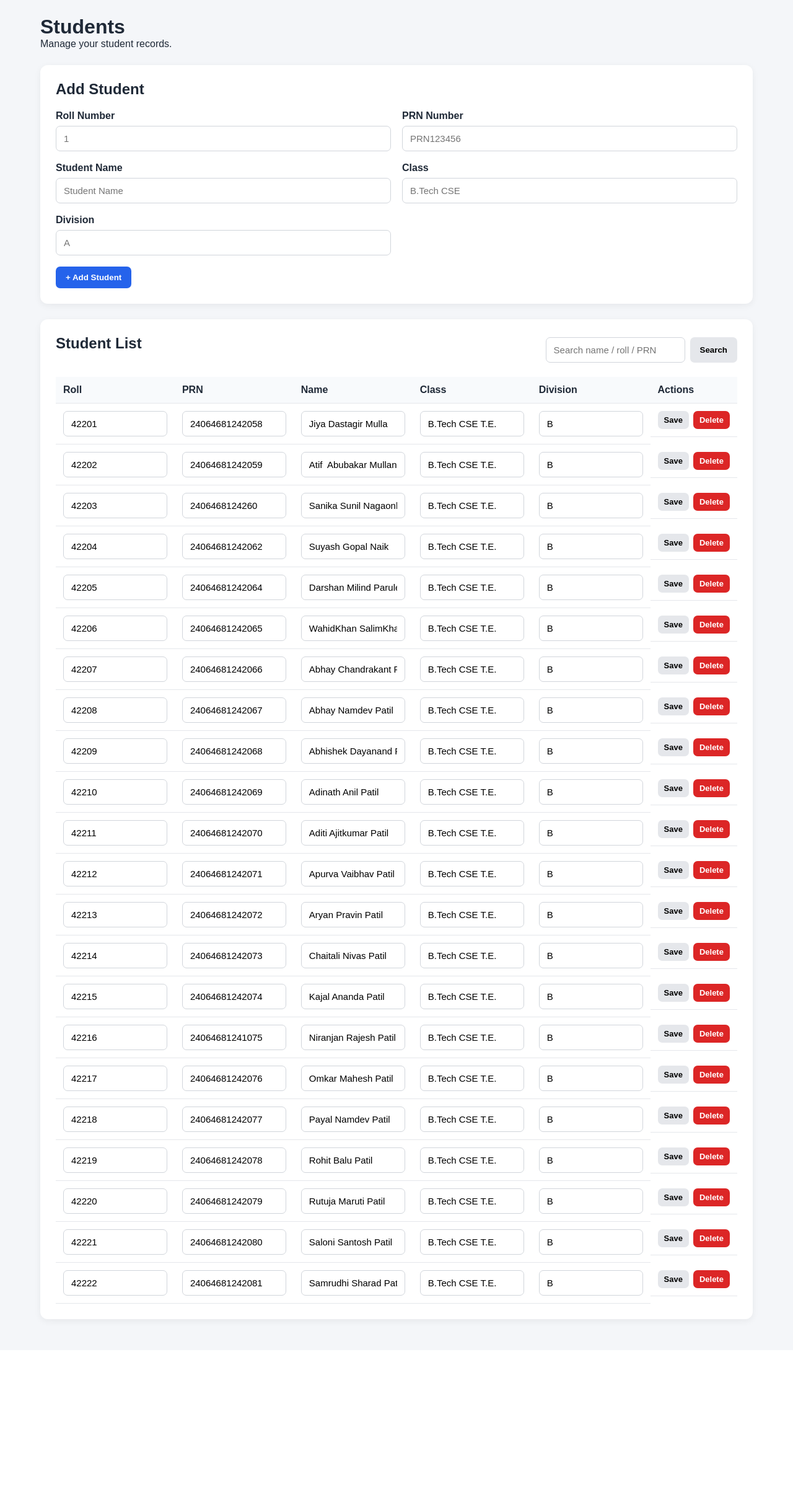
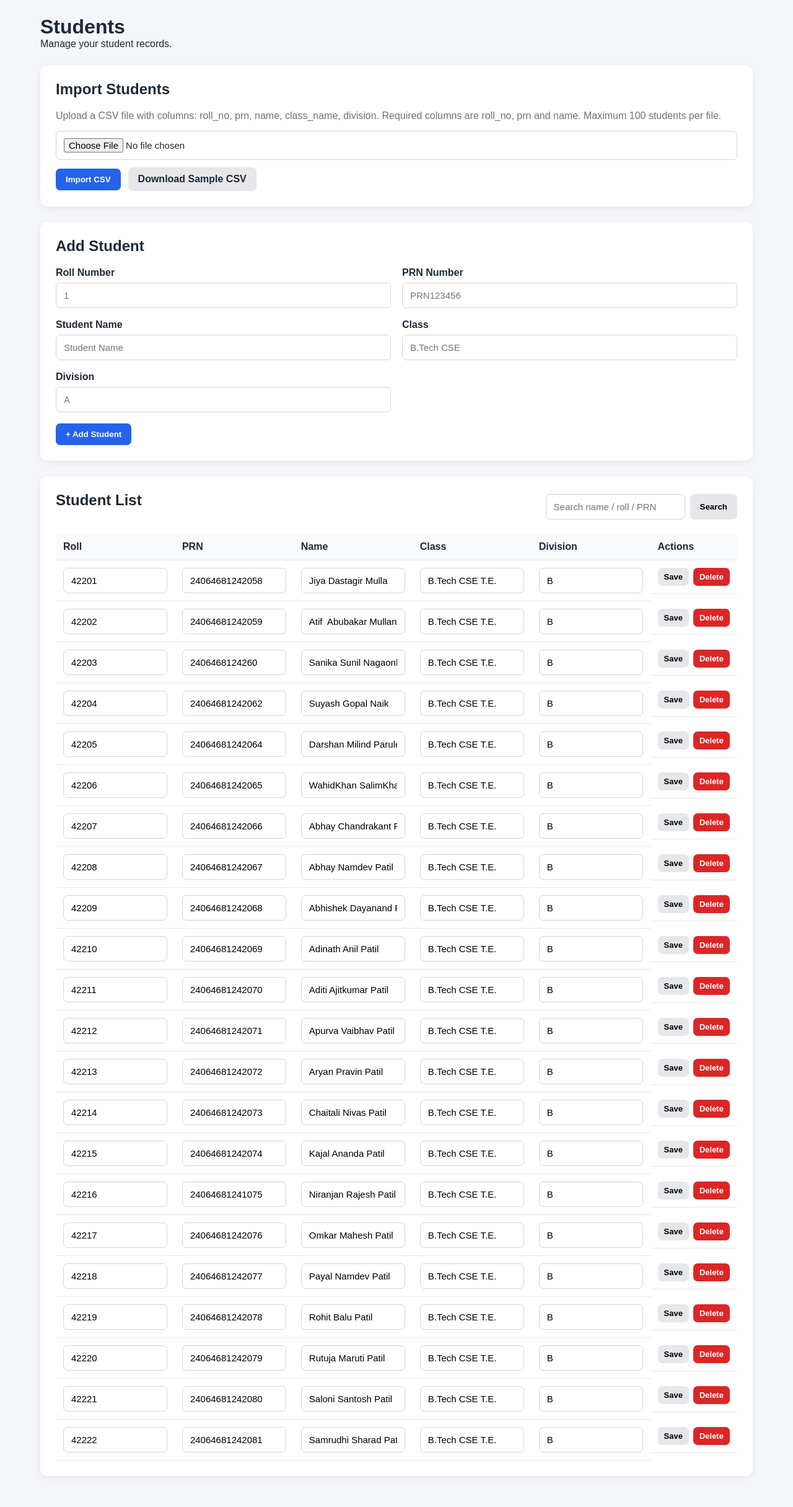
Before and after one commit to nyadav011222-eng/Nandani-yadav, a Flask app: page /students in a window 1280 px wide. Shown: the part 109-2540 px from the top of the page at 62% size. Before the commit the page ends 2246 px from the top, so only its background shows below. Run offline with Flask 3, Linux system fonts and the light colour scheme; a user stored in the database is signed in; data comes from the database, SQL or seed files in the repository; both versions use the stored data as it was after the commit.

Commit message:
Add files via upload

```diff
--- a/app.py
+++ b/app.py
@@ -5,6 +5,7 @@ from flask import (
 import sqlite3
 import csv
 import io
+import shutil
 from functools import wraps
 from werkzeug.security import generate_password_hash, check_password_hash
 from datetime import date, timedelta
@@ -13,7 +14,7 @@ import os
 app = Flask(__name__)
 app.secret_key = os.environ.get("SECRET_KEY", "change-this-secret-key")
 
-DATABASE = "attendance.db"
+DATABASE = os.environ.get("DATABASE_PATH", "attendance.db")
 
 
 # --------------------------------------------------
@@ -28,6 +29,12 @@ def get_db():
 
 
 def init_db():
+    bundled_database = "attendance.db"
+    if DATABASE != bundled_database and not os.path.exists(DATABASE):
+        if os.path.exists(bundled_database):
+            os.makedirs(os.path.dirname(DATABASE), exist_ok=True)
+            shutil.copyfile(bundled_database, DATABASE)
+
     conn = get_db()
 
     conn.executescript("""
@@ -69,8 +76,9 @@ def init_db():
         subject_id INTEGER NOT NULL,
         lecture_date TEXT NOT NULL,
         lecture_number INTEGER NOT NULL,
+        division_scope TEXT DEFAULT '',
         locked INTEGER DEFAULT 0,
-        UNIQUE(subject_id, lecture_date, lecture_number),
+        UNIQUE(subject_id, lecture_date, lecture_number, division_scope),
         FOREIGN KEY(subject_id) REFERENCES subjects(id) ON DELETE CASCADE
     );
 
@@ -84,6 +92,34 @@ def init_db():
         FOREIGN KEY(student_id) REFERENCES students(id) ON DELETE CASCADE
     );
     """)
+
+    lecture_columns = {
+        row[1]
+        for row in conn.execute("PRAGMA table_info(lectures)").fetchall()
+    }
+    if "division_scope" not in lecture_columns:
+        conn.execute("PRAGMA foreign_keys = OFF")
+        conn.execute("""
+            CREATE TABLE lectures_new (
+                id INTEGER PRIMARY KEY AUTOINCREMENT,
+                subject_id INTEGER NOT NULL,
+                lecture_date TEXT NOT NULL,
+                lecture_number INTEGER NOT NULL,
+                division_scope TEXT DEFAULT '',
+                locked INTEGER DEFAULT 0,
+                UNIQUE(subject_id, lecture_date, lecture_number, division_scope),
+                FOREIGN KEY(subject_id) REFERENCES subjects(id) ON DELETE CASCADE
+            )
+        """)
+        conn.execute("""
+            INSERT INTO lectures_new
+            (id, subject_id, lecture_date, lecture_number, locked)
+            SELECT id, subject_id, lecture_date, lecture_number, locked
+            FROM lectures
+        """)
+        conn.execute("DROP TABLE lectures")
+        conn.execute("ALTER TABLE lectures_new RENAME TO lectures")
+        conn.execute("PRAGMA foreign_keys = ON")
 
     subject_columns = {
         row[1]
@@ -431,6 +467,110 @@ def add_student():
     return redirect(url_for("students"))
 
 
+@app.route("/students/import", methods=["POST"])
+@login_required
+def import_students():
+
+    uploaded_file = request.files.get("student_file")
+
+    if not uploaded_file or not uploaded_file.filename:
+        flash("Choose a CSV file to import.", "danger")
+        return redirect(url_for("students"))
+
+    try:
+        content = uploaded_file.stream.read().decode("utf-8-sig")
+        reader = csv.DictReader(io.StringIO(content))
+        required_columns = {"roll_no", "prn", "name"}
+        columns = {
+            column.strip().lower()
+            for column in (reader.fieldnames or [])
+            if column
+        }
+
+        if not required_columns.issubset(columns):
+            flash(
+                "CSV must include roll_no, prn and name columns.",
+                "danger"
+            )
+            return redirect(url_for("students"))
+
+        rows = list(reader)
+
+        if not rows:
+            flash("The CSV file does not contain any students.", "danger")
+            return redirect(url_for("students"))
+
+        if len(rows) > 100:
+            flash("You can import a maximum of 100 students at a time.", "danger")
+            return redirect(url_for("students"))
+
+        conn = get_db()
+        added = 0
+        skipped = 0
+        invalid = 0
+
+        try:
+            for row in rows:
+                normalized_row = {
+                    (key or "").strip().lower(): (value or "").strip()
+                    for key, value in row.items()
+                }
+                roll_no = normalized_row.get("roll_no", "")
+                prn = normalized_row.get("prn", "")
+                name = normalized_row.get("name", "")
+
+                if not roll_no or not prn or not name:
+                    invalid += 1
+                    continue
+
+                try:
+                    conn.execute(
+                        """
+                        INSERT INTO students
+                        (roll_no, prn, name, class_name, division)
+                        VALUES (?, ?, ?, ?, ?)
+                        """,
+                        (
+                            roll_no,
+                            prn,
+                            name,
+                            normalized_row.get("class_name", ""),
+                            normalized_row.get("division", "")
+                        )
+                    )
+                    added += 1
+                except sqlite3.IntegrityError:
+                    skipped += 1
+
+            conn.commit()
+        finally:
+            conn.close()
+
+        summary = f"Imported {added} student(s)."
+        if skipped:
+            summary += f" Skipped {skipped} duplicate PRN(s)."
+        if invalid:
+            summary += f" Skipped {invalid} incomplete row(s)."
+        flash(summary, "success" if added else "danger")
+
+    except (UnicodeDecodeError, csv.Error):
+        flash("The uploaded file is not a valid UTF-8 CSV file.", "danger")
+
+    return redirect(url_for("students"))
+
+
+@app.route("/students/sample.csv")
+@login_required
+def student_import_sample():
+
+    sample = "roll_no,prn,name,class_name,division\n1,PRN123456,Student Name,B.Tech CSE,A\n"
+    return Response(
+        sample,
+        mimetype="text/csv",
+        headers={"Content-Disposition": "attachment; filename=students_sample.csv"}
+    )
+
+
 @app.route("/students/edit/<int:student_id>", methods=["POST"])
 @login_required
 def edit_student(student_id):
@@ -581,18 +721,27 @@ def delete_subject(subject_id):
 @login_required
 def attendance():
 
+    selected_division = request.args.get("division", "").strip()
     conn = get_db()
 
     subjects = conn.execute(
         "SELECT * FROM subjects ORDER BY name"
     ).fetchall()
 
+    divisions = conn.execute("""
+        SELECT DISTINCT division
+        FROM students
+        WHERE active = 1 AND TRIM(division) != ''
+        ORDER BY division
+    """).fetchall()
+
     students = conn.execute("""
         SELECT *
         FROM students
         WHERE active = 1
+        AND (? = '' OR division = ?)
         ORDER BY CAST(roll_no AS INTEGER), name
-    """).fetchall()
+    """, (selected_division, selected_division)).fetchall()
 
     conn.close()
 
@@ -600,6 +749,8 @@ def attendance():
         "attendence.html",
         subjects=subjects,
         students=students,
+        divisions=divisions,
+        selected_division=selected_division,
         today=date.today().isoformat()
     )
 
@@ -617,6 +768,7 @@ def create_lecture():
     subject_id = data.get("subject_id")
     lecture_date = data.get("lecture_date")
     lecture_number = data.get("lecture_number")
+    division_scope = (data.get("division_scope") or "").strip()
 
     if not subject_id or not lecture_date or not lecture_number:
         return jsonify({
@@ -632,10 +784,12 @@ def create_lecture():
         WHERE subject_id = ?
         AND lecture_date = ?
         AND lecture_number = ?
+        AND division_scope = ?
     """, (
         subject_id,
         lecture_date,
         lecture_number
+        , division_scope
     )).fetchone()
 
     if lecture:
@@ -648,33 +802,16 @@ def create_lecture():
 
             cursor = conn.execute("""
                 INSERT INTO lectures
-                (subject_id, lecture_date, lecture_number)
-                VALUES (?, ?, ?)
+                (subject_id, lecture_date, lecture_number, division_scope)
+                VALUES (?, ?, ?, ?)
             """, (
                 subject_id,
                 lecture_date,
-                lecture_number
+                lecture_number,
+                division_scope
             ))
 
             lecture_id = cursor.lastrowid
-
-            # Create default Absent records
-            students = conn.execute("""
-                SELECT id
-                FROM students
-                WHERE active = 1
-            """).fetchall()
-
-            for student in students:
-
-                conn.execute("""
-                    INSERT OR IGNORE INTO attendance
-                    (lecture_id, student_id, status)
-                    VALUES (?, ?, 'A')
-                """, (
-                    lecture_id,
-                    student["id"]
-                ))
 
             conn.commit()
 
@@ -688,10 +825,12 @@ def create_lecture():
                 WHERE subject_id = ?
                 AND lecture_date = ?
                 AND lecture_number = ?
+                AND division_scope = ?
             """, (
                 subject_id,
                 lecture_date,
-                lecture_number
+                lecture_number,
+                division_scope
             )).fetchone()
 
             lecture_id = lecture["id"]
@@ -718,6 +857,7 @@ def create_lecture():
         "success": True,
         "lecture_id": lecture_id,
         "locked": bool(lecture["locked"]),
+        "division_scope": lecture["division_scope"],
         "attendance": result
     })
 
@@ -766,6 +906,26 @@ def save_attendance():
             "success": False,
             "message": "Attendance is locked."
         }), 403
+
+    division_scope = lecture["division_scope"]
+    active_students = conn.execute("""
+        SELECT id
+        FROM students
+        WHERE active = 1
+        AND (? = '' OR division = ?)
+    """, (division_scope, division_scope)).fetchall()
+    active_student_ids = {str(student["id"]) for student in active_students}
+    submitted_student_ids = set(records)
+
+    if submitted_student_ids != active_student_ids or any(
+        records.get(student_id) not in ["P", "A"]
+        for student_id in active_student_ids
+    ):
+        conn.close()
+        return jsonify({
+            "success": False,
+            "message": "Mark Present or Absent for every student before saving."
+        }), 400
 
     for student_id, status in records.items():
 
@@ -818,6 +978,26 @@ def toggle_lock(lecture_id):
             "message": "Lecture not found."
         }), 404
 
+    if not lecture["locked"]:
+        division_scope = lecture["division_scope"]
+        active_students = conn.execute("""
+            SELECT id
+            FROM students
+            WHERE active = 1
+            AND (? = '' OR division = ?)
+        """, (division_scope, division_scope)).fetchall()
+        marked_students = conn.execute("""
+            SELECT COUNT(*)
+            FROM attendance
+            WHERE lecture_id = ?
+        """, (lecture_id,)).fetchone()[0]
+        if marked_students != len(active_students):
+            conn.close()
+            return jsonify({
+                "success": False,
+                "message": "Save attendance for every student before proceeding."
+            }), 400
+
     new_status = 0 if lecture["locked"] else 1
 
     conn.execute("""
@@ -842,7 +1022,9 @@ def toggle_lock(lecture_id):
 # REPORTS
 # --------------------------------------------------
 
-def build_attendance_report(start_date=None, end_date=None):
+def build_attendance_report(
+    start_date=None, end_date=None, subject_id=None, division=None
+):
 
     conn = get_db()
 
@@ -861,6 +1043,14 @@ def build_attendance_report(start_date=None, end_date=None):
     if end_date:
         date_filter += " AND l.lecture_date <= ?"
         date_params.append(end_date)
+    if subject_id:
+        date_filter += " AND l.subject_id = ?"
+        date_params.append(subject_id)
+    if division:
+        students = [
+            student for student in students
+            if student["division"] == division
+        ]
 
     report = []
 
@@ -908,19 +1098,44 @@ def reports():
         ORDER BY name
     """).fetchall()
 
+    subject_id = request.args.get("subject_id", type=int)
+    division = request.args.get("division", "").strip()
+    divisions = conn.execute("""
+        SELECT DISTINCT division
+        FROM students
+        WHERE active = 1 AND TRIM(division) != ''
+        ORDER BY division
+    """).fetchall()
     conn.close()
+    selected_subject = next(
+        (subject for subject in subjects if subject["id"] == subject_id),
+        None
+    )
 
     return render_template(
         "reports.html",
-        report=build_attendance_report(),
-        report_title="All-Time Attendance",
-        report_period="All recorded lectures"
+        report=build_attendance_report(subject_id=subject_id, division=division),
+        report_title=(
+            f"{selected_subject['name']} Attendance"
+            if selected_subject else "Overall Attendance"
+        ),
+        report_period=(
+            f"All recorded lectures for {selected_subject['name']}"
+            if selected_subject else "All recorded lectures across all subjects"
+        ),
+        subjects=subjects,
+        selected_subject_id=subject_id,
+        divisions=divisions,
+        selected_division=division
     )
 
 
 @app.route("/reports/<period>")
 @login_required
 def period_report(period):
+
+    subject_id = request.args.get("subject_id", type=int)
+    division = request.args.get("division", "").strip()
 
     today = date.today()
     if period == "weekly":
@@ -934,11 +1149,38 @@ def period_report(period):
     else:
         return redirect(url_for("reports"))
 
+    conn = get_db()
+    subjects = conn.execute(
+        "SELECT * FROM subjects ORDER BY name"
+    ).fetchall()
+    divisions = conn.execute("""
+        SELECT DISTINCT division
+        FROM students
+        WHERE active = 1 AND TRIM(division) != ''
+        ORDER BY division
+    """).fetchall()
+    conn.close()
+
+    selected_subject = next(
+        (subject for subject in subjects if subject["id"] == subject_id),
+        None
+    )
+
     return render_template(
         "reports.html",
-        report=build_attendance_report(start_date.isoformat(), today.isoformat()),
-        report_title=report_title,
-        report_period=report_period
+        report=build_attendance_report(
+            start_date.isoformat(), today.isoformat(), subject_id
+            , division
+        ),
+        report_title=(
+            f"{selected_subject['name']} {report_title}"
+            if selected_subject else f"Overall {report_title}"
+        ),
+        report_period=report_period,
+        subjects=subjects,
+        selected_subject_id=subject_id,
+        divisions=divisions,
+        selected_division=division
     )
 
 
@@ -951,13 +1193,27 @@ def period_report(period):
 def export_report():
 
     conn = get_db()
+    subject_id = request.args.get("subject_id", type=int)
+    division = request.args.get("division", "").strip()
+    period = request.args.get("period", "").strip()
+    today = date.today()
+    start_date = None
+    end_date = None
+    if period == "weekly":
+        start_date = today - timedelta(days=today.weekday())
+    elif period == "monthly":
+        start_date = today.replace(day=1)
+    if start_date:
+        start_date = start_date.isoformat()
+        end_date = today.isoformat()
 
     students = conn.execute("""
         SELECT *
         FROM students
         WHERE active = 1
+        AND (? = '' OR division = ?)
         ORDER BY CAST(roll_no AS INTEGER), name
-    """).fetchall()
+    """, (division, division)).fetchall()
 
     output = io.StringIO()
 
@@ -975,20 +1231,36 @@ def export_report():
 
     for student in students:
 
-        total = conn.execute("""
+        total_query = """
             SELECT COUNT(*)
-            FROM attendance
-            WHERE student_id = ?
-        """,
-    (student["id"],)).fetchone()[0]
+            FROM attendance a
+            JOIN lectures l ON a.lecture_id = l.id
+            WHERE a.student_id = ?
+        """
+        total_params = [student["id"]]
+        if subject_id:
+            total_query += " AND l.subject_id = ?"
+            total_params.append(subject_id)
+        if start_date:
+            total_query += " AND l.lecture_date >= ? AND l.lecture_date <= ?"
+            total_params.extend([start_date, end_date])
+        total = conn.execute(total_query, total_params).fetchone()[0]
 
-        present = conn.execute("""
+        present_query = """
             SELECT COUNT(*)
-            FROM attendance
-            WHERE student_id = ?
-            AND status = 'P'
-        """,
-    (student["id"],)).fetchone()[0]
+            FROM attendance a
+            JOIN lectures l ON a.lecture_id = l.id
+            WHERE a.student_id = ?
+            AND a.status = 'P'
+        """
+        present_params = [student["id"]]
+        if subject_id:
+            present_query += " AND l.subject_id = ?"
+            present_params.append(subject_id)
+        if start_date:
+            present_query += " AND l.lecture_date >= ? AND l.lecture_date <= ?"
+            present_params.extend([start_date, end_date])
+        present = conn.execute(present_query, present_params).fetchone()[0]
 
         absent = total - present
 
--- a/render.yaml
+++ b/render.yaml
@@ -4,6 +4,12 @@ services:
     runtime: python
     buildCommand: pip install -r requirements.txt
     startCommand: gunicorn app:app
+    disk:
+      name: attendx-data
+      mountPath: /var/data
+      sizeGB: 1
     envVars:
       - key: SECRET_KEY
         generateValue: true
+      - key: DATABASE_PATH
+        value: /var/data/attendance.db
--- a/static/app.js
+++ b/static/app.js
@@ -1,5 +1,6 @@
 let currentLectureId = null;
 let currentLocked = false;
+let attendanceSaved = false;
 
 
 // ---------------------------------------
@@ -12,6 +13,7 @@ async function loadLecture() {
     const lectureDate = document.getElementById("lecture-date").value;
     const lectureNumber =
         document.getElementById("lecture-number").value;
+    const division = document.getElementById("division").value;
 
     if (!subject || !lectureDate || !lectureNumber) {
 
@@ -35,6 +37,7 @@ async function loadLecture() {
                 subject_id: subject,
                 lecture_date: lectureDate,
                 lecture_number: lectureNumber
+                , division_scope: division
 
             })
 
@@ -51,6 +54,7 @@ async function loadLecture() {
 
         currentLectureId = data.lecture_id;
         currentLocked = data.locked;
+        attendanceSaved = false;
 
         document
             .getElementById("attendance-area")
@@ -81,13 +85,17 @@ function updateAttendanceButtons(attendance) {
             "#attendance-body tr"
         );
 
+    if (!rows.length) {
+        alert("No students are available.");
+        return;
+    }
+
     rows.forEach(row => {
 
         const studentId =
             row.dataset.studentId;
 
-        const status =
-            attendance[studentId] || "A";
+        const status = attendance[studentId] || null;
 
         setRowStatus(row, status);
 
@@ -125,6 +133,8 @@ function setRowStatus(row, status) {
         button.classList.toggle("selected", selected);
         button.setAttribute("aria-pressed", selected ? "true" : "false");
     });
+
+    row.classList.toggle("not-marked", !status);
 
 
 }
@@ -192,10 +202,16 @@ async function saveAttendance() {
         const selectedButton =
             row.querySelector(".attendance-btn.selected");
 
-        records[studentId] =
-            selectedButton ? selectedButton.dataset.status : "A";
+        if (selectedButton) {
+            records[studentId] = selectedButton.dataset.status;
+        }
 
     });
+
+    if (!rows.length || Object.keys(records).length !== rows.length) {
+        alert("Mark Present or Absent for every student before saving.");
+        return;
+    }
 
 
     try {
@@ -227,6 +243,9 @@ async function saveAttendance() {
             await response.json();
 
         if (data.success) {
+
+            attendanceSaved = true;
+            updateLockStatus();
 
             alert(
                 "Attendance saved successfully."
@@ -261,6 +280,11 @@ async function toggleLectureLock() {
 
         alert("Load a lecture first.");
 
+        return;
+    }
+
+    if (!attendanceSaved && !currentLocked) {
+        alert("Save attendance before proceeding.");
         return;
     }
 
@@ -316,6 +340,11 @@ function updateLockStatus() {
         return;
     }
 
+    const lockButton = document.getElementById("lock-lecture-button");
+    if (lockButton) {
+        lockButton.disabled = !currentLocked && !attendanceSaved;
+    }
+
     if (currentLocked) {
 
         element.innerHTML =
--- a/static/style.css
+++ b/static/style.css
@@ -144,6 +144,18 @@ a {
 
 .form-grid .full {
     grid-column: 1 / -1;
+}
+
+.form-help {
+    color: #6b7280;
+    margin-bottom: 15px;
+}
+
+.import-form {
+    display: flex;
+    gap: 12px;
+    align-items: center;
+    flex-wrap: wrap;
 }
 
 label {
--- a/templates/students.html
+++ b/templates/students.html
@@ -8,6 +8,38 @@
         <h1>Students</h1>
         <p>Manage your student records.</p>
     </div>
+
+</div>
+
+
+<div class="panel">
+
+    <h2>Import Students</h2>
+
+    <p class="form-help">
+        Upload a CSV file with columns: roll_no, prn, name, class_name, division.
+        Required columns are roll_no, prn and name. Maximum 100 students per file.
+    </p>
+
+    <form method="POST"
+          action="{{ url_for('import_students') }}"
+          enctype="multipart/form-data"
+          class="import-form">
+
+        <input type="file"
+               name="student_file"
+               accept=".csv,text/csv"
+               required>
+
+        <button class="btn primary">
+            Import CSV
+        </button>
+
+        <a href="{{ url_for('student_import_sample') }}" class="btn">
+            Download Sample CSV
+        </a>
+
+    </form>
 
 </div>
 
```
Also changed, not shown: templates/attendence.html (+15 -1 lines), templates/reports.html (+28 -4 lines), attendance.db (added).
